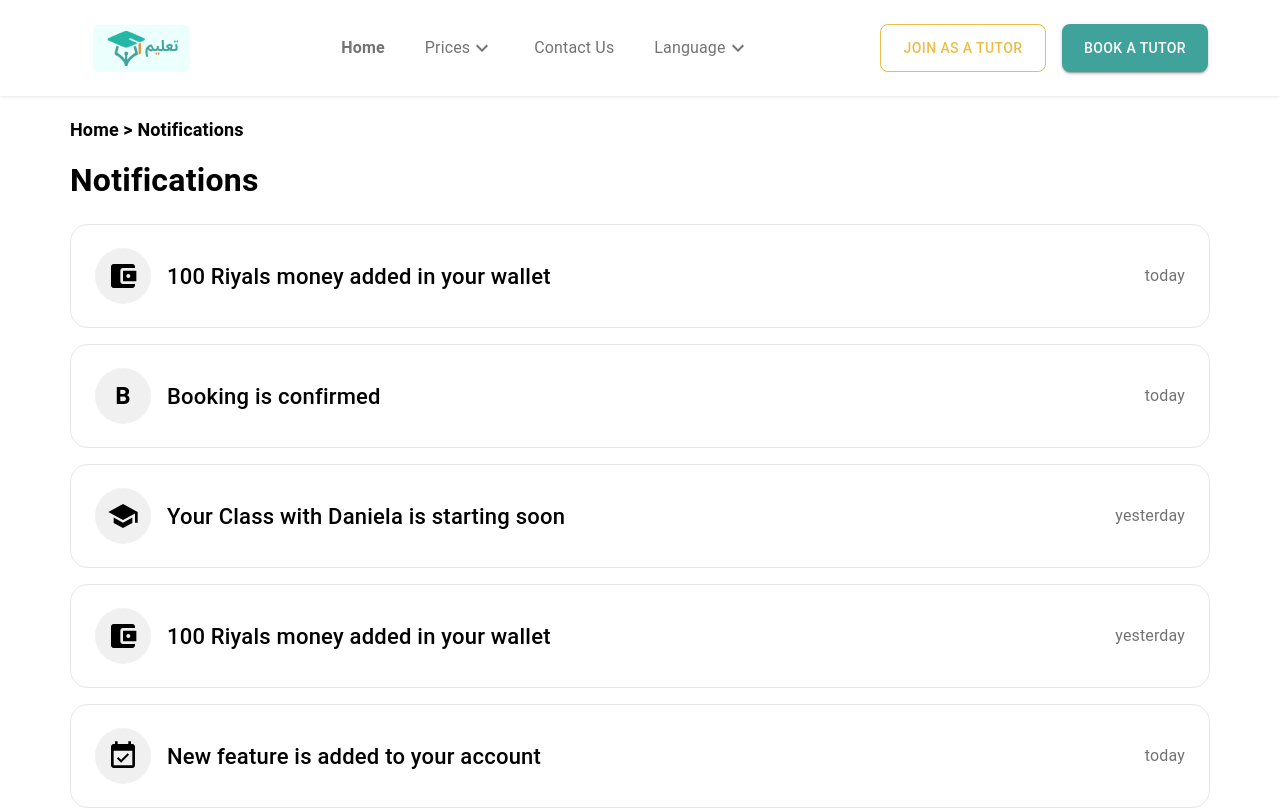
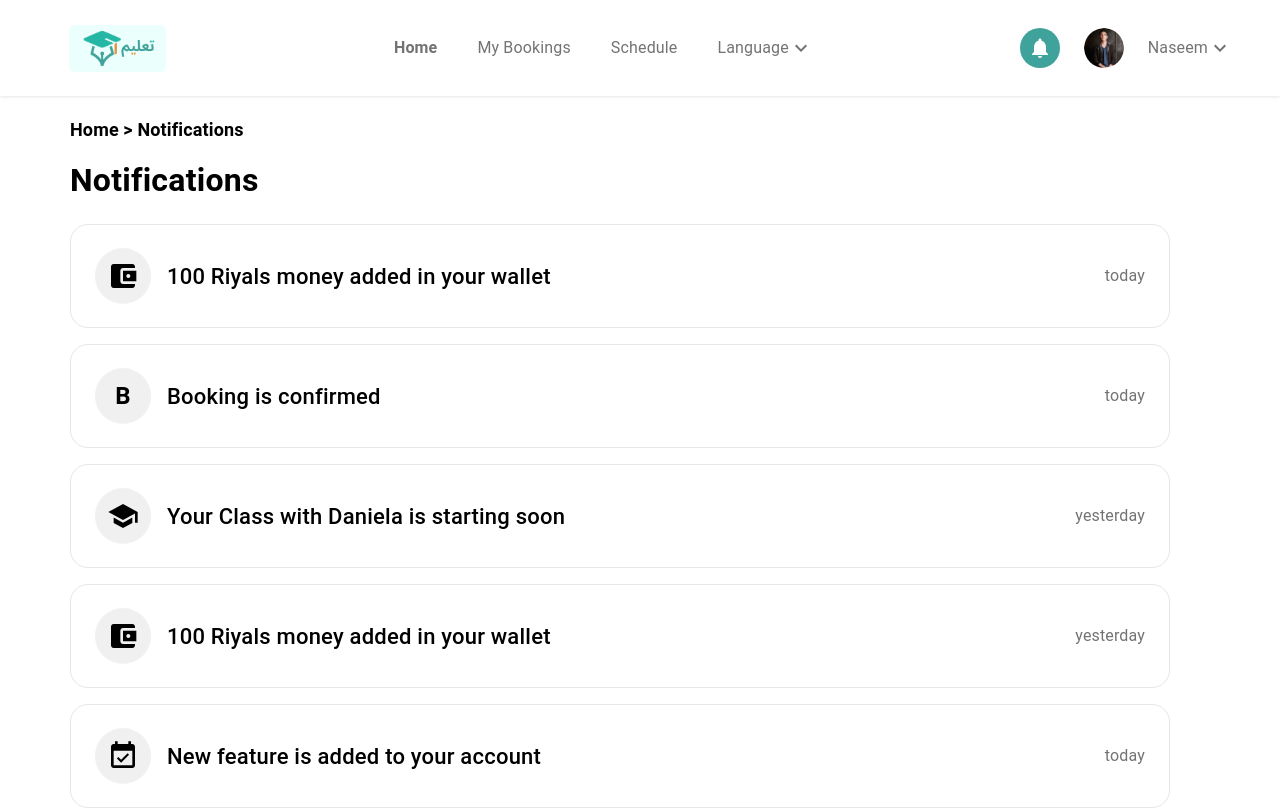
Before and after one commit to vishu5683/Taleem-, a React (Create React App) app: page / in a window 1280 px wide. Shown: the top 808 px of the page. Built offline with nearby package versions, Linux system fonts and the light colour scheme.

Commit message:
Your commit message here

```diff
--- a/src/App.js
+++ b/src/App.js
@@ -17,12 +17,14 @@ import ContactUs from "./components/policies and links/contactus";
 import LastBanner from "./components/contact us comps/lastbanner";
 import GetInTouch from "./components/contact us comps/Getintouch";
 import NotificationPage from "./components/notifications/notifiactionpage";
+import LoggedInNavbar from "./components/navbar/loggedInnavbar";
 
 function App() {
   return (
     <>
       {/* <LoginForm/> */}
-      <Navbar />
+      {/* <Navbar /> */}
+      <LoggedInNavbar/>
 <NotificationPage/>
       {/* <Join />
       <Steps />
--- /dev/null
+++ b/src/components/navbar/DropdownProfileMenu.jsx
@@ -0,0 +1,48 @@
+// DropdownProfileMenu.jsx
+import React, { useState } from 'react';
+import { Box, IconButton, Menu, MenuItem, Typography } from '@mui/material';
+import { ExpandMore } from '@mui/icons-material';
+
+const DropdownProfileMenu = ({ userName }) => {
+  const [anchorEl, setAnchorEl] = useState(null);
+
+  const handleOpen = (event) => {
+    setAnchorEl(event.currentTarget);
+  };
+
+  const handleClose = () => {
+    setAnchorEl(null);
+  };
+
+  return (
+    <Box sx={{ display: 'flex', alignItems: 'center' }}>
+      <Typography
+        variant="body1"
+        onClick={handleOpen}
+        sx={{
+          fontWeight: 400,
+          fontSize: '16px',
+          lineHeight: '20px',
+          cursor: 'pointer',
+          display: 'flex',
+          alignItems: 'center',
+          marginLeft: '8px',
+          color:"#737373"
+        }}
+      >
+        {userName}
+        <ExpandMore />
+      </Typography>
+      <Menu
+        anchorEl={anchorEl}
+        open={Boolean(anchorEl)}
+        onClose={handleClose}
+      >
+        <MenuItem onClick={handleClose}>Profile</MenuItem>
+        <MenuItem onClick={handleClose}>Logout</MenuItem>
+      </Menu>
+    </Box>
+  );
+};
+
+export default DropdownProfileMenu;
--- /dev/null
+++ b/src/components/navbar/loggedInnavbar.jsx
@@ -0,0 +1,194 @@
+import React, { useState } from 'react';
+import {
+  AppBar,
+  Toolbar,
+  Typography,
+  Menu,
+  MenuItem,
+  Box,
+  IconButton,
+  Avatar,
+  Drawer,
+  List,
+  ListItem,
+  ListItemText,
+} from '@mui/material';
+import { Menu as MenuIcon, Notifications, ExpandMore } from '@mui/icons-material';
+import logo from '../../assets/navbar/nav logo.png';
+import avatarImage from '../../assets/navbar/image.png';
+import DropdownProfileMenu from './DropdownProfileMenu';
+
+const LoggedInNavbar = () => {
+  const [anchorElPrices, setAnchorElPrices] = useState(null);
+  const [anchorElLanguage, setAnchorElLanguage] = useState(null);
+  const [mobileOpen, setMobileOpen] = useState(false);
+
+  const handleOpenPrices = (event) => {
+    setAnchorElPrices(event.currentTarget);
+  };
+
+  const handleClosePrices = () => {
+    setAnchorElPrices(null);
+  };
+
+  const handleOpenLanguage = (event) => {
+    setAnchorElLanguage(event.currentTarget);
+  };
+
+  const handleCloseLanguage = () => {
+    setAnchorElLanguage(null);
+  };
+
+  const handleDrawerToggle = () => {
+    setMobileOpen(!mobileOpen);
+  };
+
+  const drawer = (
+    <Box sx={{ width: 250, padding: '16px' }}>
+      <List>
+        <ListItem button>
+          <ListItemText primary="Home" />
+        </ListItem>
+        <ListItem button>
+          <ListItemText primary="Prices" />
+        </ListItem>
+        <ListItem button>
+          <ListItemText primary="Contact Us" />
+        </ListItem>
+        <ListItem button>
+          <ListItemText primary="Language" />
+        </ListItem>
+      </List>
+    </Box>
+  );
+
+  return (
+    <AppBar
+      position="static"
+      sx={{
+        width: '100%',
+        height: '96px',
+        backgroundColor: 'white',
+        boxShadow: '0px 1px 3px rgba(0,0,0,0.1)',
+        padding: '0 24px',
+        justifyContent: 'center',
+      }}
+    >
+      <Toolbar
+        sx={{
+          display: 'flex',
+          justifyContent: 'space-between',
+          alignItems: 'center',
+          maxWidth: '1440px',
+          margin: '0 auto',
+          width: '100%',
+        }}
+      >
+        {/* Logo */}
+        <Box sx={{ display: 'flex', alignItems: 'center' }}>
+          <Box
+            component="img"
+            src={logo}
+            alt="Logo"
+            sx={{
+              width: '139px',
+              height: '63px',
+              padding: '8px 21px',
+              borderRadius: '8px 0 0 0',
+            }}
+          />
+        </Box>
+
+        {/* Desktop Navigation Links */}
+        <Box
+          sx={{
+            display: { xs: 'none', md: 'flex' },
+            gap: '40px',
+            alignItems: 'center',
+            color: '#737373',
+          }}
+        >
+          <Typography variant="body1" sx={{ fontWeight: 700, fontSize: '16px', cursor: 'pointer' }}>
+            Home
+          </Typography>
+
+          {/* Prices Dropdown */}
+          <Box>
+            <Typography
+              variant="body1"
+              onClick={handleOpenPrices}
+              sx={{ fontWeight: 400, fontSize: '16px', cursor: 'pointer', display: 'flex', alignItems: 'center' }}
+            >
+            My Bookings
+
+            </Typography>
+
+          </Box>
+
+          <Typography variant="body1" sx={{ fontWeight: 400, fontSize: '16px', cursor: 'pointer' }}>
+          Schedule
+          </Typography>
+
+          {/* Language Dropdown */}
+          <Box>
+            <Typography
+              variant="body1"
+              onClick={handleOpenLanguage}
+              sx={{ fontWeight: 400, fontSize: '16px', cursor: 'pointer', display: 'flex', alignItems: 'center' }}
+            >
+              Language
+              <ExpandMore />
+            </Typography>
+            <Menu
+              anchorEl={anchorElLanguage}
+              open={Boolean(anchorElLanguage)}
+              onClose={handleCloseLanguage}
+            >
+              <MenuItem onClick={handleCloseLanguage}>English</MenuItem>
+              <MenuItem onClick={handleCloseLanguage}>French</MenuItem>
+            </Menu>
+          </Box>
+        </Box>
+
+        {/* Desktop Notification & User Menu */}
+        <Box sx={{ display: { xs: 'none', md: 'flex' }, gap: '16px', alignItems: 'center' }}>
+          <IconButton
+            sx={{
+              backgroundColor: '#40A39B',
+              color: '#FFFFFF',
+              '&:hover': {
+                backgroundColor: '#37a393',
+              },
+              borderRadius: '50%',
+              width: '40px',
+              height: '40px',
+            }}
+          >
+            <Notifications />
+          </IconButton>
+          <Avatar alt="Naseem" src={avatarImage} sx={{ marginLeft: '8px' }} />
+          <DropdownProfileMenu userName="Naseem" />
+        </Box>
+
+        {/* Mobile Menu Icon */}
+        <Box sx={{ display: { xs: 'flex', md: 'none' } }}>
+          <IconButton onClick={handleDrawerToggle}>
+            <MenuIcon />
+          </IconButton>
+        </Box>
+      </Toolbar>
+
+      {/* Mobile Drawer */}
+      <Drawer
+        anchor="right"
+        open={mobileOpen}
+        onClose={handleDrawerToggle}
+        sx={{ display: { xs: 'block', md: 'none' } }}
+      >
+        {drawer}
+      </Drawer>
+    </AppBar>
+  );
+};
+
+export default LoggedInNavbar;
--- a/src/components/notifications/notifiactionpage.jsx
+++ b/src/components/notifications/notifiactionpage.jsx
@@ -8,7 +8,7 @@ import { useTheme } from '@mui/material/styles';
 const NotificationPage = () => {
   const theme = useTheme();
   const isSmallScreen = useMediaQuery(theme.breakpoints.down('sm'));
-  const isMediumScreen = useMediaQuery(theme.breakpoints.down('md'));
+
 
   const notifications = [
     { message: "100 Riyals money added in your wallet", time: "today", type: "wallet" },
@@ -47,7 +47,7 @@ const NotificationPage = () => {
             display: 'flex',
             flexDirection: isSmallScreen ? 'column' : 'row',
             alignItems: 'center',
-            width: isSmallScreen ? '100%' : '1140px',
+            width: isSmallScreen ? '100%' : '1100px',
             height: isSmallScreen ? 'auto' : '104px',
             borderRadius: '18px',
             border: '1px solid #E6E6E6',
```
Also changed, not shown: src/assets/navbar/image.png (added), 1 other file (tests, documents, lock files or other folders).
